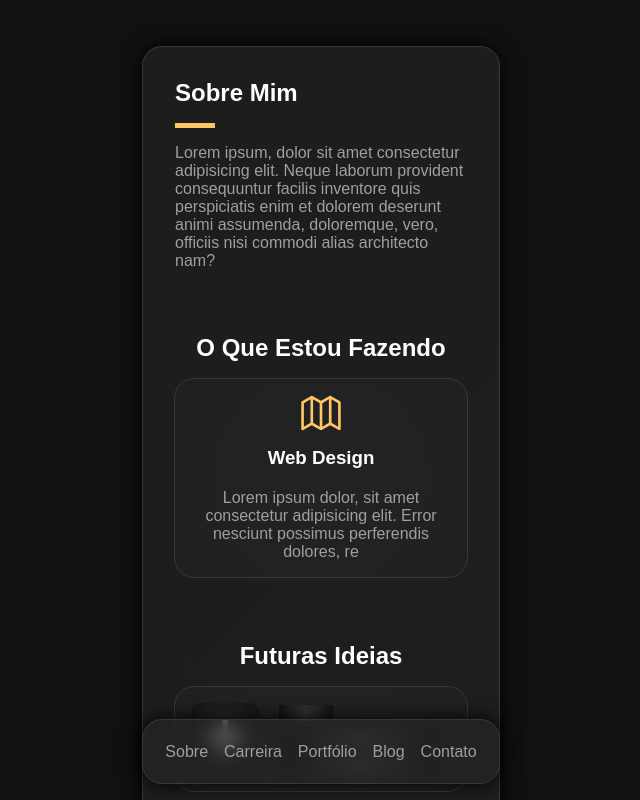
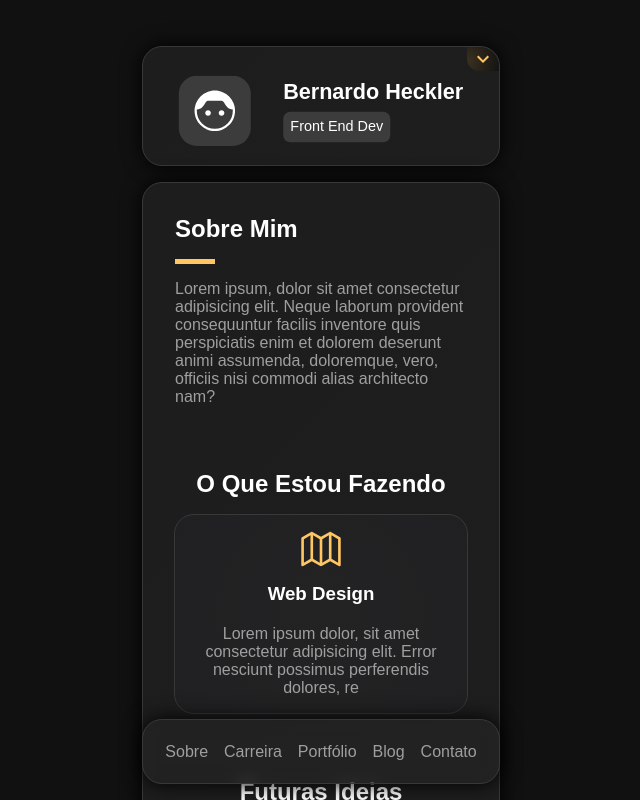
Before and after one commit to bernardoHeckler/testes, a React (Vite) app: page /testes/about in a window 1280 px wide. Shown: the top 800 px of the page, without its empty margins (319-959 px from the left). Built offline with nearby package versions, Linux system fonts and the light colour scheme.

Commit message:
fixing: aba index.html configurado favicon da pag, nome da pag, idioma da pag, e ajustes nos componentes para cada caminho de página.

```diff
--- a/index.html
+++ b/index.html
@@ -1,10 +1,10 @@
 <!doctype html>
-<html lang="en">
+<html lang="pt-br">
   <head>
     <meta charset="UTF-8" />
-    <link rel="icon" type="image/svg+xml" href="/vite.svg" />
+    <link rel="icon" type="image/svg+xml" href="/src/logo.svg" />
     <meta name="viewport" content="width=device-width, initial-scale=1.0" />
-    <title>Reiniciando...</title>
+    <title>bHeckler - Personal Portfolio</title>
   </head>
   <body>
     <div id="root"></div>
--- a/src/pages/About.css
+++ b/src/pages/About.css
@@ -3,6 +3,7 @@ main {
   height: auto;
   display: flex;
   flex-direction: row;
+  margin-bottom: 81px;
 }
 
 section.SobreMim {
--- a/src/pages/About.jsx
+++ b/src/pages/About.jsx
@@ -6,10 +6,12 @@ import IconeHtml from "../iconeHtml.svg";
 import IconeCss from "../iconeCss.svg";
 import IconeJs from "../iconeJavaScript.svg";
 import IconeReact from "../iconeReact.svg";
+import Home from "./Home";
 
 const About = () => {
   return (
     <div>
+      <Home />
       <main>
         <section className="SobreMim">
           <div className="linha">
--- a/src/pages/Home.css
+++ b/src/pages/Home.css
@@ -3,7 +3,7 @@
   height: auto;
   display: flex;
   flex-direction: column;
-  margin-bottom: 81px;
+  margin-bottom: 16px;
   gap: 16px;
 }
 aside {
--- a/src/pages/Home.jsx
+++ b/src/pages/Home.jsx
@@ -9,7 +9,6 @@ import IconeLocal from "../iconeLocal.svg";
 import iconeX from "../iconeTwitter.svg";
 import iconeFigma from "../iconeFigma.svg";
 import iconeGitHub from "../iconeGitHub.svg";
-import About from "./About";
 
 const Home = () => {
   const [mostrar, setMostrar] = useState(false);
@@ -119,7 +118,6 @@ const Home = () => {
           </>
         )}
       </aside>
-      <About />
     </div>
   );
 };
```
